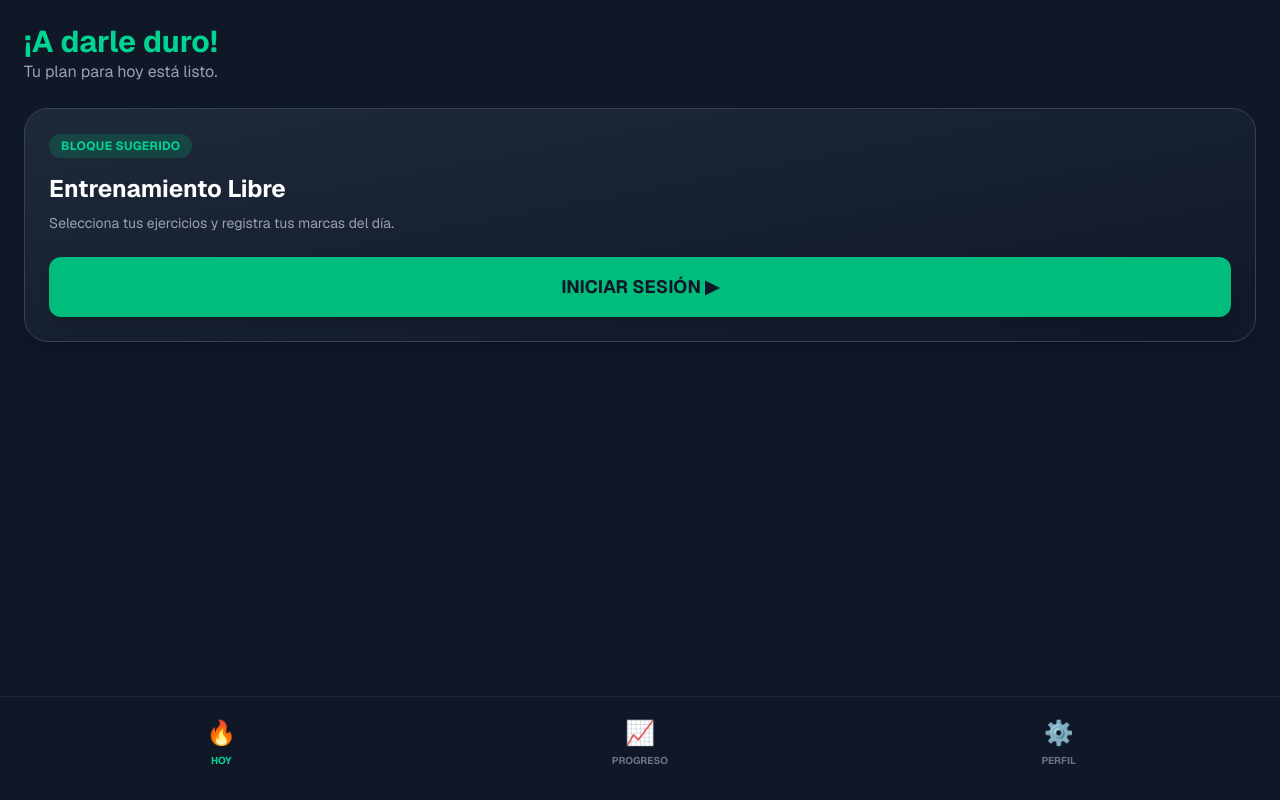
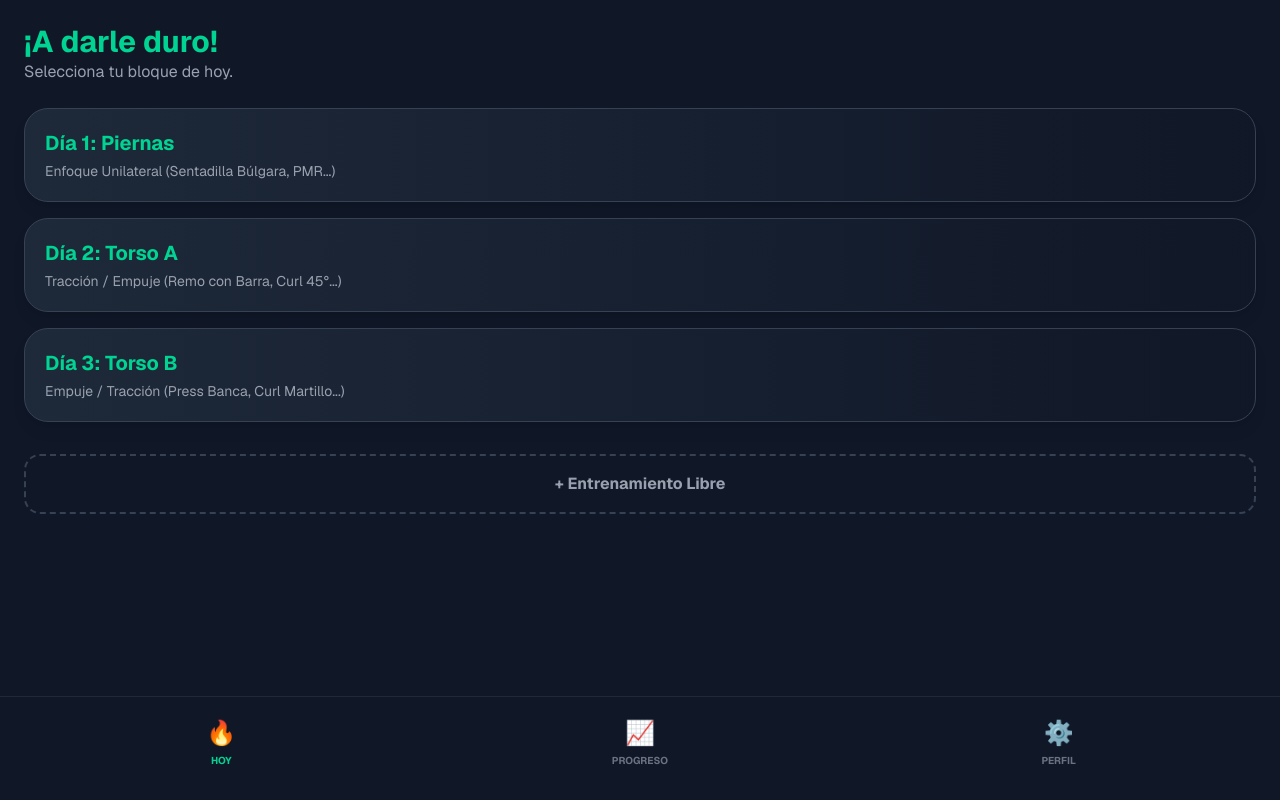
Before and after one commit to sergiomedrano/Desarrollo_Web, a Next.js app in the folder mi-app-rutinas/: page /dashboard in a window 1280 px wide. Built offline with nearby package versions, Linux system fonts and the light colour scheme.

Commit message:
Update dashboard page with workout plans

```diff
--- a/mi-app-rutinas/src/app/dashboard/page.js
+++ b/mi-app-rutinas/src/app/dashboard/page.js
@@ -99,14 +99,43 @@ export default function Dashboard() {
         <div className="p-6 space-y-6 animate-fade-in">
           <header>
             <h1 className="text-3xl font-bold text-emerald-400">¡A darle duro!</h1>
-            <p className="text-gray-400">Tu plan para hoy está listo.</p>
+            <p className="text-gray-400">Selecciona tu bloque de hoy.</p>
           </header>
-          <div className="bg-gradient-to-br from-gray-800 to-gray-900 p-6 rounded-3xl border border-gray-700 shadow-xl mt-6">
-            <span className="bg-emerald-500/20 text-emerald-400 text-xs font-bold px-3 py-1 rounded-full uppercase tracking-wide">Bloque Sugerido</span>
-            <h2 className="text-2xl font-bold mt-4 mb-2">Entrenamiento Libre</h2>
-            <p className="text-gray-400 mb-6 text-sm">Selecciona tus ejercicios y registra tus marcas del día.</p>
-            <button onClick={() => router.push('/tracker')} className="w-full bg-emerald-500 text-gray-900 font-bold py-4 rounded-xl active:scale-95 transition-transform text-lg shadow-lg">
-              INICIAR SESIÓN ▶
+
+          <div className="grid grid-cols-1 gap-4 mt-6">
+            {/* Plantilla 1: Piernas */}
+            <button
+              onClick={() => router.push('/tracker?plan=piernas')}
+              className="bg-gradient-to-r from-gray-800 to-gray-900 p-5 rounded-3xl border border-gray-700 shadow-lg text-left hover:border-emerald-500 transition-colors"
+            >
+              <h3 className="text-xl font-bold text-emerald-400">Día 1: Piernas</h3>
+              <p className="text-sm text-gray-400 mt-1">Enfoque Unilateral (Sentadilla Búlgara, PMR...)</p>
+            </button>
+
+            {/* Plantilla 2: Torso A */}
+            <button
+              onClick={() => router.push('/tracker?plan=torsoa')}
+              className="bg-gradient-to-r from-gray-800 to-gray-900 p-5 rounded-3xl border border-gray-700 shadow-lg text-left hover:border-emerald-500 transition-colors"
+            >
+              <h3 className="text-xl font-bold text-emerald-400">Día 2: Torso A</h3>
+              <p className="text-sm text-gray-400 mt-1">Tracción / Empuje (Remo con Barra, Curl 45°...)</p>
+            </button>
+
+            {/* Plantilla 3: Torso B */}
+            <button
+              onClick={() => router.push('/tracker?plan=torsob')}
+              className="bg-gradient-to-r from-gray-800 to-gray-900 p-5 rounded-3xl border border-gray-700 shadow-lg text-left hover:border-emerald-500 transition-colors"
+            >
+              <h3 className="text-xl font-bold text-emerald-400">Día 3: Torso B</h3>
+              <p className="text-sm text-gray-400 mt-1">Empuje / Tracción (Press Banca, Curl Martillo...)</p>
+            </button>
+
+            {/* Entrenamiento Libre */}
+            <button
+              onClick={() => router.push('/tracker')}
+              className="mt-4 w-full py-4 border-2 border-dashed border-gray-700 text-gray-400 font-bold rounded-2xl hover:border-gray-500 transition-colors"
+            >
+              + Entrenamiento Libre
             </button>
           </div>
         </div>
```
